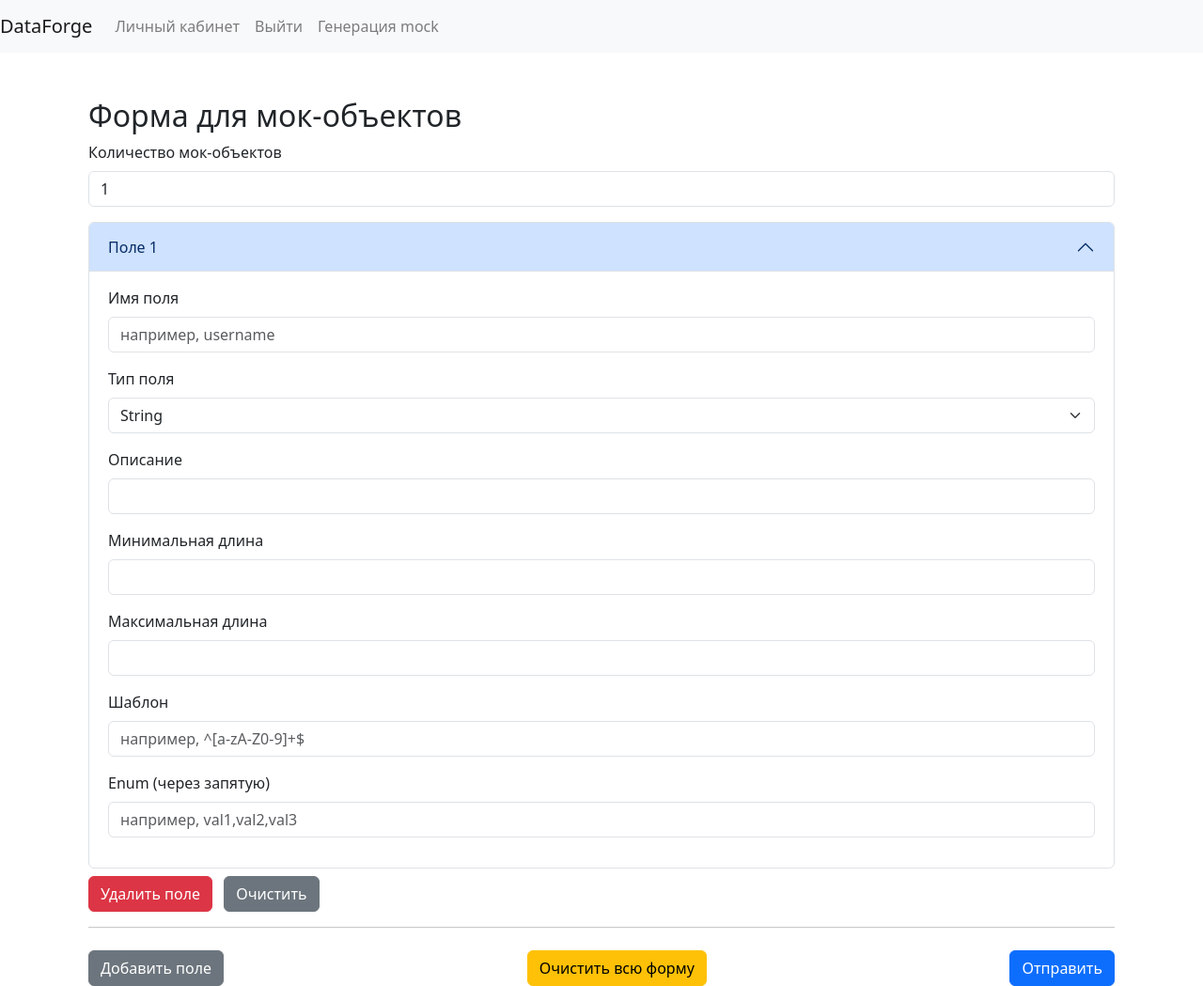
After one commit to Antonina1812/DataForge, a Flask app: page /mock_generator in a window 1280 px wide. The commit adds this page. Shown: the whole page at 94% size. Run offline with Flask 3, Linux system fonts and the light colour scheme; the visitor is signed in with stand-in values (Sample User, id 1); some libraries are stand-ins or nearby versions.

Commit message:
End work with push mock structures

```diff
--- a/app/routes.py
+++ b/app/routes.py
@@ -99,9 +99,9 @@ def upload():
 
     return render_template('upload.html', form=form)
 
-@app.route('/moc_generator', methods=['GET', 'POST'])
+@app.route('/mock_generator', methods=['GET', 'POST'])
 @login_required
-def moc_generator():
+def mock_generator():
     print("hello")
     if request.method == 'POST':
         try:
@@ -140,7 +140,7 @@ def moc_generator():
         except Exception as e:
             return {"error": str(e)}, 500
 
-    return render_template('moc_generator.html')
+    return render_template('mock_generator.html')
 
 def validate_json_schema(data, schema):
     pass
--- /dev/null
+++ b/app/static/js/mock_generator.js
@@ -0,0 +1,250 @@
+document.addEventListener('DOMContentLoaded', function () {
+  const fieldsContainer = document.getElementById('fieldsContainer');
+  const addFieldButton = document.getElementById('addFieldButton');
+  const clearButton = document.getElementById('clearButton');
+  const submitButton = document.getElementById('submitButton');
+
+  // Счётчик полей, чтобы пронумеровать «Поле 1», «Поле 2» и т.д.
+  let fieldCount = 1;
+
+  // 1. Сразу при загрузке сохраняем «шаблон» первого поля в памяти,
+  //    чтобы потом клонировать даже если никто не будет присутствовать в DOM.
+  const fieldTemplate = document.querySelector('.field-section').cloneNode(true);
+
+  // 2. Функция, которая отображает или скрывает div.constraints-… в зависимости от выбранного типа
+  function setConstraintsVisibility(selectElement) {
+    const fieldSection = selectElement.closest('.accordion-body');
+    const selectedType = selectElement.value;
+
+    const constraintsDivs = fieldSection.querySelectorAll('[class^="constraints-"]');
+    constraintsDivs.forEach((div) => {
+      // Показываем только тот div, чей класс содержит `constraints-<type>`
+      div.style.display = div.classList.contains(`constraints-${selectedType}`)
+        ? 'block'
+        : 'none';
+    });
+  }
+
+  // 3. Функция, которая назначает ВСЕ обработчики (delete, clear, change-type, change-name)
+  //    на конкретный элемент .field-section.
+  function attachListenersToFieldSection(section, currentIndex) {
+    // 3.a) Слушатель для «Тип поля»
+    const selectType = section.querySelector('.field-type-select');
+    selectType.addEventListener('change', function () {
+      // при смене типа показываем нужные ограничения
+      setConstraintsVisibility(this);
+    });
+    // При инициализации показываем только string-ограничения
+    setConstraintsVisibility(selectType);
+
+    // 3.b) Слушатель для «Удалить поле»
+    const deleteBtn = section.querySelector('.delete-field');
+    deleteBtn.addEventListener('click', function () {
+      section.remove();
+      // Если после удаления не осталось ни одного секшена,
+      // сбрасываем fieldCount так, чтобы следующий add-сгенерировал «Поле 1»
+      const remaining = fieldsContainer.querySelectorAll('.field-section').length;
+      if (remaining === 0) {
+        fieldCount = 0;
+      }
+    });
+
+    // 3.c) Слушатель для «Очистить» (только внутри этого блока)
+    const clearBtn = section.querySelector('.clear-field');
+    clearBtn.addEventListener('click', function () {
+      // Находим все input и textarea внутри этого .field-section и обнуляем их
+      section.querySelectorAll('input, textarea').forEach((el) => {
+        // если это селект, сбрасываем на 'string'
+        if (el.tagName.toLowerCase() === 'select') {
+          el.value = 'string';
+        } else {
+          el.value = '';
+        }
+      });
+      // После сброса select-а, пересчитываем видимость constraints
+      const sel = section.querySelector('.field-type-select');
+      setConstraintsVisibility(sel);
+
+      // Заголовок аккордеона тоже обновляется (если поле пустое, покажем «Поле N»)
+      const nameInput = section.querySelector('.field-name');
+      const headerBtn = section.querySelector('.accordion-button');
+      if (nameInput.value.trim() === '') {
+        headerBtn.textContent = `Поле ${currentIndex}`;
+      }
+    });
+
+    // 3.d) Слушатель для «Имя поля» – меняем заголовок аккордеона на тот текст, что ввёл пользователь
+    const nameInput = section.querySelector('.field-name');
+    const headerBtn = section.querySelector('.accordion-button');
+    nameInput.addEventListener('input', function () {
+      const val = this.value.trim();
+      if (val === '') {
+        headerBtn.textContent = `Поле ${currentIndex}`;
+      } else {
+        headerBtn.textContent = val;
+      }
+    });
+  }
+
+  // 4. Инициализация первого поля (оно уже есть в DOM).
+  //    Вешаем на него все слушатели.
+  const firstSection = document.querySelector('.field-section');
+  attachListenersToFieldSection(firstSection, fieldCount);
+
+  // 5. Обработчик кнопки «Добавить поле»
+  addFieldButton.addEventListener('click', function () {
+    fieldCount++;
+
+    // Клонируем «шаблон», сохранённый при загрузке
+    const newFieldSection = fieldTemplate.cloneNode(true);
+
+    // Очищаем все input/textarea внутри нового клона
+    newFieldSection.querySelectorAll('input, textarea').forEach((el) => (el.value = ''));
+    // Сбрасываем выбор select-ов внутри клона на значение по умолчанию
+    newFieldSection.querySelectorAll('select').forEach((el) => (el.value = 'string'));
+
+    // Переименовываем id/aria-атрибуты аккуратно, чтобы аккордеон работал независимо
+    // Генерируем новые уникальные id
+    const newAccordionId = `accordionField${fieldCount}`;
+    const newHeadingId = `headingField${fieldCount}`;
+    const newCollapseId = `collapseField${fieldCount}`;
+
+    // Устанавливаем новый ID для обёртки-аккордеона
+    const accordionWrapper = newFieldSection.querySelector('.accordion');
+    accordionWrapper.id = newAccordionId;
+
+    // Заголовок
+    const accordHeader = newFieldSection.querySelector('.accordion-header');
+    accordHeader.id = newHeadingId;
+    const accordButton = newFieldSection.querySelector('.accordion-button');
+    accordButton.setAttribute('data-bs-target', `#${newCollapseId}`);
+    accordButton.setAttribute('aria-controls', newCollapseId);
+    accordButton.textContent = `Поле ${fieldCount}`; // по дефолту «Поле N»
+
+    // Контейнер для тела (collapse)
+    const accordCollapse = newFieldSection.querySelector('.accordion-collapse');
+    accordCollapse.id = newCollapseId;
+    accordCollapse.setAttribute('aria-labelledby', newHeadingId);
+    accordCollapse.setAttribute('data-bs-parent', `#${newAccordionId}`);
+
+    // Вешаем все слушатели на новый блок
+    attachListenersToFieldSection(newFieldSection, fieldCount);
+
+    // Вставляем в контейнер
+    fieldsContainer.appendChild(newFieldSection);
+  });
+
+  // 6. Обработчик «Очистить всю форму»
+  clearButton.addEventListener('click', function () {
+    // Очищаем контейнер целиком
+    fieldsContainer.innerHTML = '';
+    // Сбрасываем счётчик, чтобы следующее поле стало «Поле 1»
+    fieldCount = 0;
+
+    // Создаём один пустой блок (с нуля)
+    addFieldButton.click();
+  });
+
+  // 7. Сбор данных с формы при нажатии «Отправить»
+  function collectFieldsData() {
+    const fieldSections = fieldsContainer.querySelectorAll('.field-section');
+    const fields = [];
+
+    fieldSections.forEach((section) => {
+      const fieldName = section.querySelector('.field-name').value.trim() || null;
+      const fieldType = section.querySelector('.field-type-select').value;
+      const description = section.querySelector('.description').value.trim() || null;
+      const constraints = getConstraints(section, fieldType);
+
+      fields.push({ fieldName, fieldType, description, constraints });
+    });
+
+    return fields;
+  }
+
+  // 8. Функция для получения ограничений в зависимости от типа
+  function getConstraints(section, type) {
+    const constraintsDiv = section.querySelector(`.constraints-${type}`);
+    const constraints = {
+      minLength: null,
+      maxLength: null,
+      minimum: null,
+      maximum: null,
+      pattern: null,
+      enum: null,
+      items: null,
+      dateFormat: null,
+    };
+
+    if (type === 'string') {
+      constraints.minLength = constraintsDiv.querySelector('.min-length').value || null;
+      constraints.maxLength = constraintsDiv.querySelector('.max-length').value || null;
+      constraints.pattern = constraintsDiv.querySelector('.pattern').value || null;
+      const enumValue = constraintsDiv.querySelector('.enum').value;
+      constraints.enum = enumValue
+        ? enumValue.split(',').map((v) => v.trim())
+        : null;
+    } else if (type === 'number') {
+      constraints.minimum = constraintsDiv.querySelector('.minimum').value || null;
+      constraints.maximum = constraintsDiv.querySelector('.maximum').value || null;
+      const enumValue = constraintsDiv.querySelector('.enum').value;
+      constraints.enum = enumValue
+        ? enumValue.split(',').map((v) => parseFloat(v.trim()))
+        : null;
+    } else if (type === 'boolean') {
+      // булево не имеет дополнительных настроек
+    } else if (type === 'array') {
+      const enumValue = constraintsDiv.querySelector('.enum').value;
+      constraints.enum = enumValue
+        ? enumValue.split(',').map((v) => v.trim())
+        : null;
+
+      const itemsType = constraintsDiv.querySelector('.items-type').value;
+      const itemsPropsValue = constraintsDiv.querySelector('.items-properties').value;
+      constraints.items = {
+        type: itemsType,
+        properties: itemsPropsValue ? JSON.parse(itemsPropsValue) : null,
+      };
+    } else if (type === 'date') {
+      constraints.minimum = constraintsDiv.querySelector('.minimum').value || null;
+      constraints.maximum = constraintsDiv.querySelector('.maximum').value || null;
+      constraints.dateFormat = constraintsDiv.querySelector('.date-format').value || null;
+    }
+
+    return constraints;
+  }
+
+  // 9. При клике «Отправить» собираем данные и выводим в консоль
+submitButton.addEventListener('click', function () {
+  const mockCount = document.getElementById('mockCount').value;
+  const fields = collectFieldsData();
+  const jsonData = { count: parseInt(mockCount, 10), fields: fields };
+
+  // Получение CSRF-токена из скрытого поля формы
+  const csrfToken = document.querySelector('input[name="csrf_token"]').value;
+
+  // Отправка данных на сервер
+  fetch('/mock_generator', {
+    method: 'POST',
+    headers: {
+      'Content-Type': 'application/json',
+      'X-CSRFToken': csrfToken, // Добавляем CSRF-токен в заголовки
+    },
+    body: JSON.stringify(jsonData),
+  })
+    .then((response) => {
+      if (!response.ok) {
+        throw new Error('Ошибка при отправке данных');
+      }
+      return response.json();
+    })
+    .then((data) => {
+      console.log('Ответ сервера:', data);
+      alert('Данные успешно отправлены!');
+    })
+    .catch((error) => {
+      console.error('Ошибка:', error);
+      alert('Произошла ошибка при отправке данных.');
+    });
+});
+});
--- a/app/templates/base.html
+++ b/app/templates/base.html
@@ -23,7 +23,7 @@
                         <a class="nav-link" href="{{ url_for('logout') }}">Выйти</a>
                     </li>
                     <li class="nav-item">
-                        <a class="nav-link" href="{{ url_for('moc_generator') }}">Генерация moc</a>
+                        <a class="nav-link" href="{{ url_for('mock_generator') }}">Генерация mock</a>
                     </li>
                 {% else %}
                     <li class="nav-item">
--- /dev/null
+++ b/app/templates/mock_generator.html
@@ -0,0 +1,112 @@
+{% extends "base.html" %}
+{% block title %}Генерация Mock{% endblock %}
+{% block content %}
+{% macro constraint_block(type) %}
+<input type="hidden" name="csrf_token" value="{{ csrf_token() }}">
+<div class="constraints-{{ type }}" style="display: none;">
+    {% if type == 'string' %}
+        {{ input("Минимальная длина", "number", "min-length") }}
+        {{ input("Максимальная длина", "number", "max-length") }}
+        {{ input("Шаблон", "text", "pattern", "например, ^[a-zA-Z0-9]+$") }}
+        {{ input("Enum (через запятую)", "text", "enum", "например, val1,val2,val3") }}
+    {% elif type == 'number' %}
+        {{ input("Минимум", "number", "minimum") }}
+        {{ input("Максимум", "number", "maximum") }}
+        {{ input("Enum (через запятую)", "text", "enum", "например, 1,2,3") }}
+    {% elif type == 'array' %}
+        {{ input("Enum (через запятую)", "text", "enum", "например, val1,val2,val3") }}
+        <div class="mb-3">
+            <label class="form-label">Тип элементов</label>
+            <select class="form-select items-type">
+                {% for item_type in ['string', 'number', 'boolean', 'object', 'array', 'date'] %}
+                    <option value="{{ item_type }}">{{ item_type|capitalize }}</option>
+                {% endfor %}
+            </select>
+        </div>
+        <div class="mb-3">
+            <label class="form-label">Свойства элементов (JSON)</label>
+            <textarea class="form-control items-properties" placeholder='например, {"key":"value"}'></textarea>
+        </div>
+    {% elif type == 'date' %}
+        {{ input("Минимальная дата", "date", "minimum") }}
+        {{ input("Максимальная дата", "date", "maximum") }}
+        {{ input("Формат даты", "text", "date-format", "например, YYYY-MM-DD") }}
+    {% endif %}
+</div>
+{% endmacro %}
+
+{% macro input(label, type, class_name, placeholder="") %}
+<div class="mb-3">
+    <label class="form-label">{{ label }}</label>
+    <input type="{{ type }}" class="form-control {{ class_name }}" placeholder="{{ placeholder }}">
+</div>
+{% endmacro %}
+
+{% macro field_section(index) %}
+<div class="field-section mb-4">
+    <div class="accordion" id="accordionField{{ index }}">
+        <div class="accordion-item">
+            <h2 class="accordion-header" id="headingField{{ index }}">
+                <button class="accordion-button" type="button" data-bs-toggle="collapse" data-bs-target="#collapseField{{ index }}" aria-expanded="true" aria-controls="collapseField{{ index }}">
+                    Поле {{ index }}
+                </button>
+            </h2>
+            <div id="collapseField{{ index }}" class="accordion-collapse collapse show" aria-labelledby="headingField{{ index }}" data-bs-parent="#accordionField{{ index }}">
+                <div class="accordion-body">
+                    {{ input("Имя поля", "text", "field-name", "например, username") }}
+                    <div class="mb-3">
+                        <label class="form-label">Тип поля</label>
+                        <select class="form-select field-type-select">
+                            {% for t in ['string', 'number', 'boolean', 'array', 'date'] %}
+                                <option value="{{ t }}" {% if loop.first %}selected{% endif %}>{{ t|capitalize }}</option>
+                            {% endfor %}
+                        </select>
+                    </div>
+                    {{ input("Описание", "text", "description") }}
+
+                    {# Constraints blocks #}
+                    {% for t in ['string', 'number', 'boolean', 'array', 'date'] %}
+                        {{ constraint_block(t) }}
+                    {% endfor %}
+                </div>
+            </div>
+        </div>
+    </div>
+    <button class="btn btn-danger delete-field mt-2">Удалить поле</button>
+    <button class="btn btn-secondary clear-field mt-2 ms-2">Очистить</button>
+    <hr />
+</div>
+{% endmacro %}
+
+<!DOCTYPE html>
+<html lang="ru">
+<head>
+    <meta charset="UTF-8" />
+    <meta name="viewport" content="width=device-width, initial-scale=1" />
+    <title>Форма для мок-объектов</title>
+    <link href="https://cdn.jsdelivr.net/npm/bootstrap@5.3.0/dist/css/bootstrap.min.css" rel="stylesheet" />
+</head>
+<body>
+<div class="container mt-5">
+    <h2>Форма для мок-объектов</h2>
+    <div class="mb-3">
+        <label for="mockCount" class="form-label">Количество мок-объектов</label>
+        <input type="number" class="form-control" id="mockCount" value="1" min="1" />
+    </div>
+
+    <div id="fieldsContainer">
+        {{ field_section(1) }}
+    </div>
+
+    <div class="d-flex justify-content-between">
+        <button id="addFieldButton" class="btn btn-secondary" type="button">Добавить поле</button>
+        <button id="clearButton" class="btn btn-warning" type="button">Очистить всю форму</button>
+        <button id="submitButton" class="btn btn-primary" type="button">Отправить</button>
+    </div>
+</div>
+
+<script src="https://cdn.jsdelivr.net/npm/bootstrap@5.3.0/dist/js/bootstrap.bundle.min.js"></script>
+<script src="../static/js/mock_generator.js"></script>
+</body>
+</html>
+{% endblock %}
```
Also changed, not shown: app/static/js/moc_generator.js (deleted, +0 -113 lines), app/templates/moc_generator.html (deleted, +0 -135 lines).
